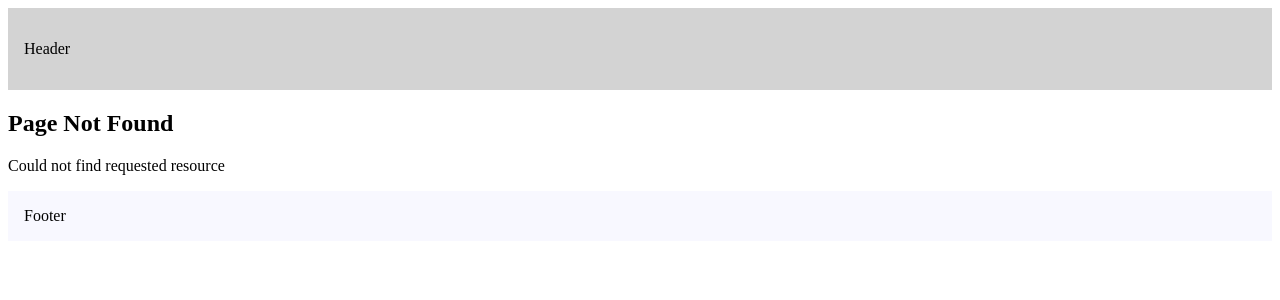
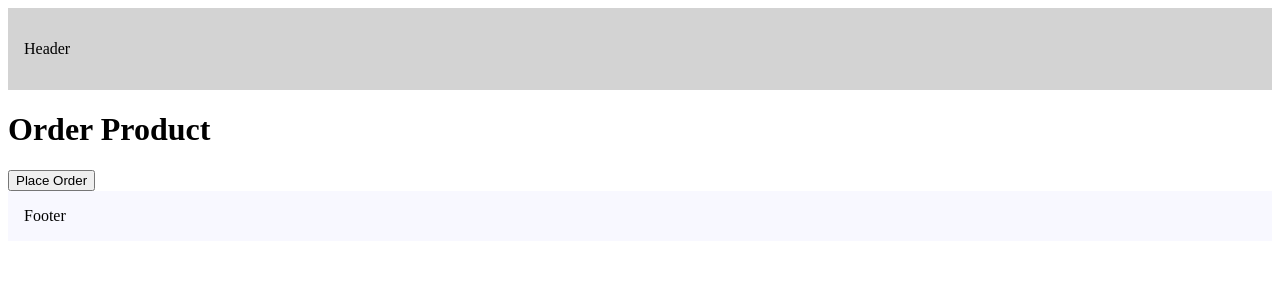
Before and after one commit to SamuelSabasNayo/react-tools, a Next.js app: page /order-product in a window 1280 px wide. Before the commit this address had no page. Shown: the top 300 px of the page. Built offline with nearby package versions, Linux system fonts and the light colour scheme.

Commit message:
navigating programmatically

```diff
--- /dev/null
+++ b/src/app/order-product/page.tsx
@@ -0,0 +1,18 @@
+"use client";
+import { useRouter } from "next/navigation";
+
+export default function OrderProduct() {
+  const router = useRouter(),
+    handleClick = () => {
+    console.log("Placing your order");
+
+  router.push("/");
+  }
+
+  return (
+    <>
+      <h1>Order Product</h1>
+      <button onClick={handleClick}>Place Order</button>
+    </>
+  )
+}
--- a/src/app/products/[productId]/reviews/[reviewId]/page.tsx
+++ b/src/app/products/[productId]/reviews/[reviewId]/page.tsx
@@ -1,4 +1,4 @@
-import { notFound } from "next/navigation";
+import { notFound, redirect } from "next/navigation";
 
 const ProductReview = async ({
   params,
@@ -9,7 +9,8 @@
   const { productId, reviewId } = await params;
 
   if (parseInt(reviewId) > 1000) {
-    notFound();
+    redirect("/products");
+    // notFound();
   }
 
   return (
```
